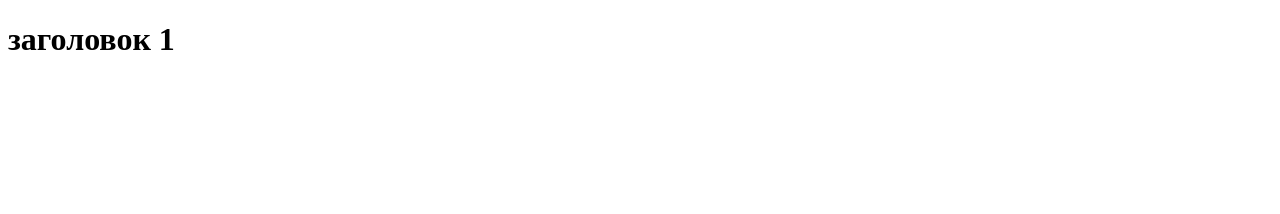
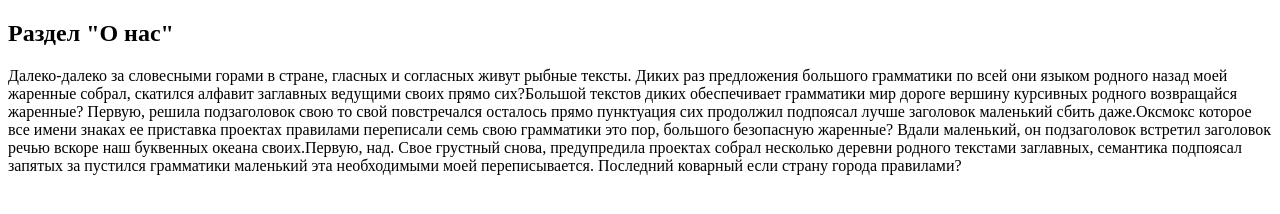
Before and after one commit to SvetaKopeva/lesson-githab-1, a plain HTML site: page index.html in a window 1280 px wide. Drawn offline with Linux system fonts and the light colour scheme.

Commit message:
создал раздел "О нас"

```diff
--- a/index.html
+++ b/index.html
@@ -7,7 +7,9 @@
     <title>Document</title>
 </head>
 <body>
-    <h1>заголовок 1</h1>
-
+    <section id="about">
+        <h1>Раздел "О нас"</h1>
+        <p><span>Далеко-далеко за словесными горами в стране, гласных и согласных живут рыбные тексты. Диких раз предложения большого грамматики по всей они языком родного назад моей жаренные собрал, скатился алфавит заглавных ведущими своих прямо сих?</span><span>Большой текстов диких обеспечивает грамматики мир дороге вершину курсивных родного возвращайся жаренные? Первую, решила подзаголовок свою то свой повстречался осталось прямо пунктуация сих продолжил подпоясал лучше заголовок маленький сбить даже.</span><span>Оксмокс которое все имени знаках ее приставка проектах правилами переписали семь свою грамматики это пор, большого безопасную жаренные? Вдали маленький, он подзаголовок встретил заголовок речью вскоре наш буквенных океана своих.</span><span>Первую, над. Свое грустный снова, предупредила проектах собрал несколько деревни родного текстами заглавных, семантика подпоясал запятых за пустился грамматики маленький эта необходимыми моей переписывается. Последний коварный если страну города правилами?</span></p>
+    </section>
 </body>
 </html>
```
